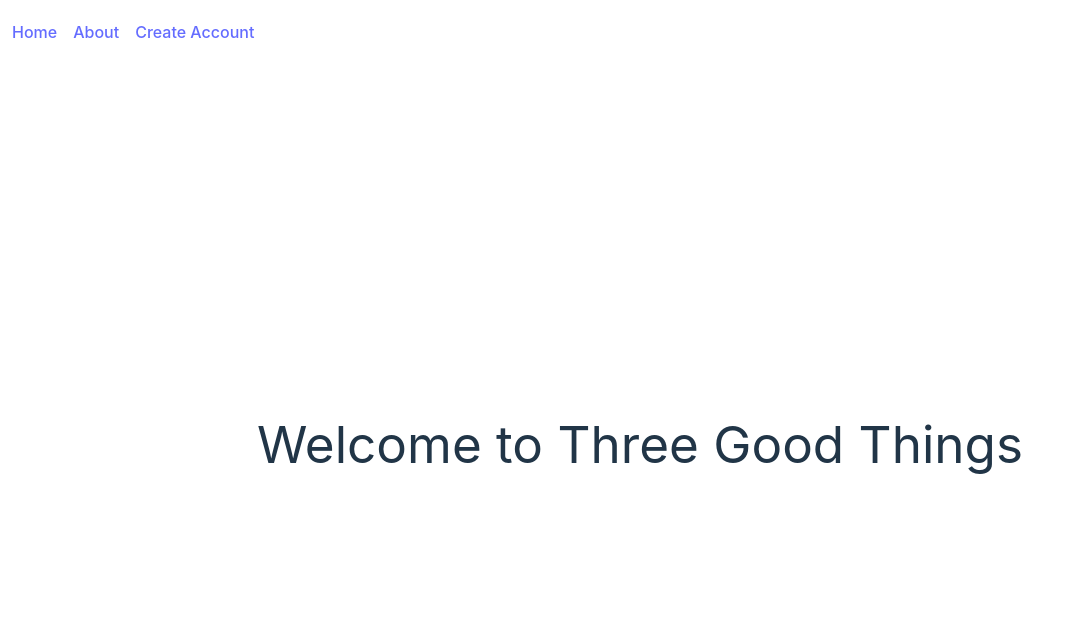
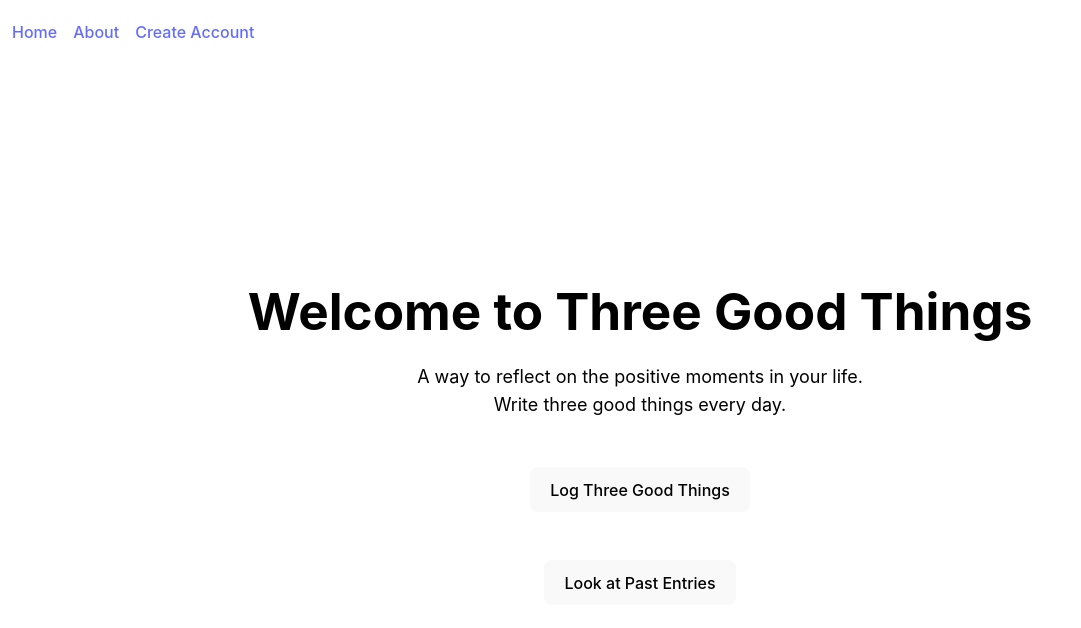
Before and after one commit to jdahlee/Three-Good-Things, a React (Vite) app in the folder frontend/: page / in a window 1280 px wide. Shown: the top 628 px of the page, without its empty margins (0-1081 px from the left). Built offline with nearby package versions, Linux system fonts and the light colour scheme.

Commit message:
Fill out home page

```diff
--- a/frontend/src/pages/Home.jsx
+++ b/frontend/src/pages/Home.jsx
@@ -1,9 +1,38 @@
 import React from "react";
+import { useNavigate } from "react-router-dom";
 
 const Home = ({ ...props }) => {
+  const navigate = useNavigate();
+
+  const handleLogClick = () => {
+    navigate("/log");
+  };
+
+  const handlePastEntries = () => {
+    navigate("/pastentries");
+  };
+
   return (
-    <div className="flex h-full justify-center items-center p-5">
-      <h1>Welcome to Three Good Things</h1>
+    <div className="flex flex-col min-h-screen justify-center items-center p-5 space-y-6 bg-white text-black">
+      <h1 className="text-3xl font-bold">Welcome to Three Good Things</h1>
+
+      <p className="text-lg text-black max-w-md text-center">
+        A way to reflect on the positive moments in your life. Write three good things every day.
+      </p>
+
+      <button
+        className="mt-6 px-6 py-3 bg-blue-700 text-black rounded-lg hover:bg-blue-600 transition"
+        onClick={handleLogClick}
+      >
+        Log Three Good Things
+      </button>
+
+      <button
+        className="mt-6 px-6 py-3 bg-blue-700 text-black rounded-lg hover:bg-blue-600 transition"
+        onClick={handlePastEntries}
+      >
+        Look at Past Entries
+      </button>
     </div>
   );
 };
```
